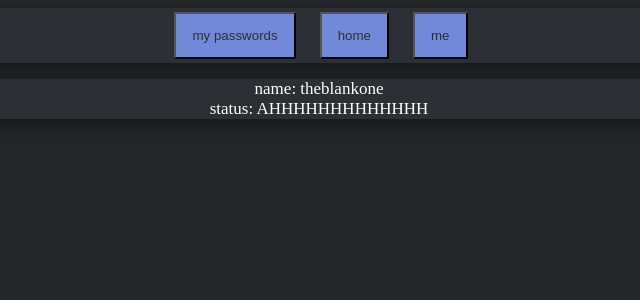
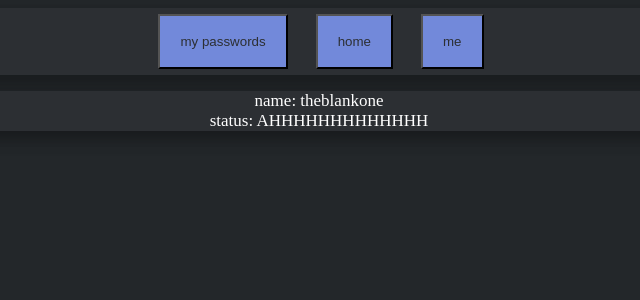
Before and after one commit to koren23/koren23.github.io, a PHP site: page /me.html in a window 1280 px wide. Shown: the top 300 px of the page, without its empty margins (321-961 px from the left). Run offline with PHP 8.4, Linux system fonts and the light colour scheme.

Commit message:
Update mainstyle.css

```diff
--- a/mainstyle.css
+++ b/mainstyle.css
@@ -9,8 +9,8 @@ div.links {
 .button {
     background-color: #7289da;
     color: #2c2f33;
-    padding: 14px 16px;
-    margin: 4px 2px;
+    padding: 18px 20px;
+    margin: 6px 4px;
     cursor: pointer;
 }
   .button:hover {background-color: #6375b6}
```
